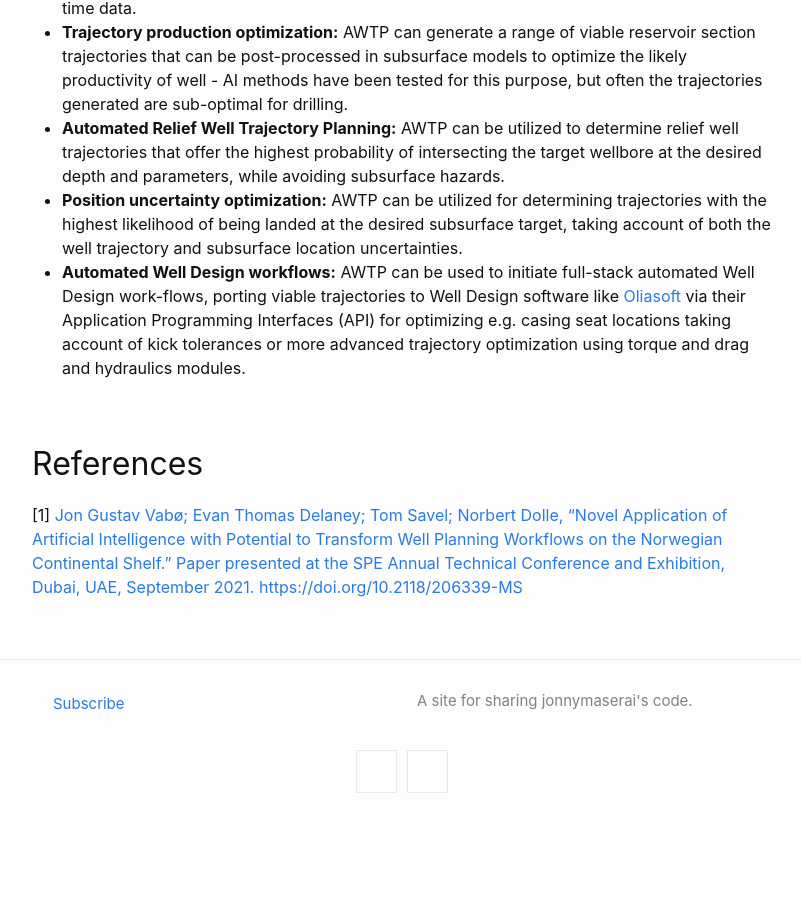
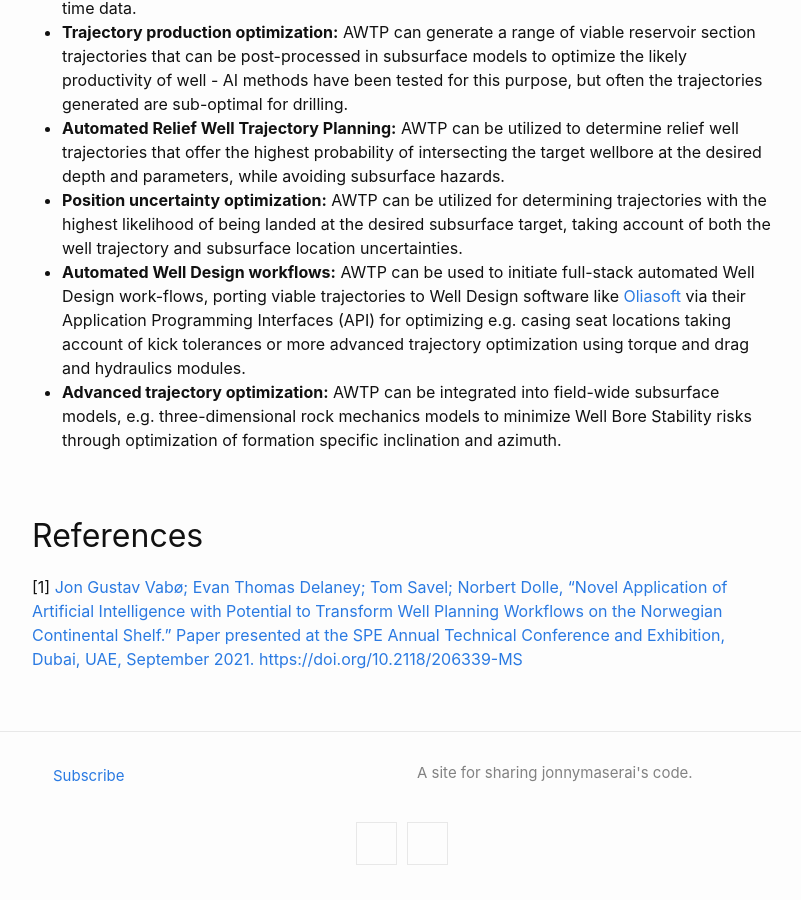
Before and after one commit to jonnymaserati/jonnymaserati.github.io, a Jekyll site: the page built from _posts/2022-09-04-automated-well-trajectory-planning.markdown, in a window 1280 px wide and 900 px high, scrolled down 2589 px. Shown: the whole window, without its empty margins (238-1039 px from the left). Built offline with Jekyll 4.4.1, drawn with Linux system fonts in a browser that asks for light colours; comment, search, counter and statistics services are not loaded; before the commit the page ends 3417 px from its top, so only the background shows below that.

Commit message:
Add AWTP post

```diff
--- a/_posts/2022-09-04-automated-well-trajectory-planning.markdown
+++ b/_posts/2022-09-04-automated-well-trajectory-planning.markdown
@@ -36,6 +36,7 @@ Typically, rules used during the construction phase of the trajectories are used
   - **Automated Relief Well Trajectory Planning:** AWTP can be utilized to determine relief well trajectories that offer the highest probability of intersecting the target wellbore at the desired depth and parameters, while avoiding subsurface hazards.
   - **Position uncertainty optimization:** AWTP can be utilized for determining trajectories with the highest likelihood of being landed at the desired subsurface target, taking account of both the well trajectory and subsurface location uncertainties.
   - **Automated Well Design workflows:** AWTP can be used to initiate full-stack automated Well Design work-flows, porting viable trajectories to Well Design software like [Oliasoft] via their Application Programming Interfaces (API) for optimizing e.g. casing seat locations taking account of kick tolerances or more advanced trajectory optimization using torque and drag and hydraulics modules.
+  - **Advanced trajectory optimization:** AWTP can be integrated into field-wide subsurface models, e.g. three-dimensional rock mechanics models to minimize Well Bore Stability risks through optimization of formation specific inclination and azimuth.
 
 ## References
 [1] [Jon Gustav Vabø; Evan Thomas Delaney; Tom Savel; Norbert Dolle, "Novel Application of Artificial Intelligence with Potential to Transform Well Planning Workflows on the Norwegian Continental Shelf." Paper presented at the SPE Annual Technical Conference and Exhibition, Dubai, UAE, September 2021. https://doi.org/10.2118/206339-MS](https://doi.org/10.2118/206339-MS)
```
